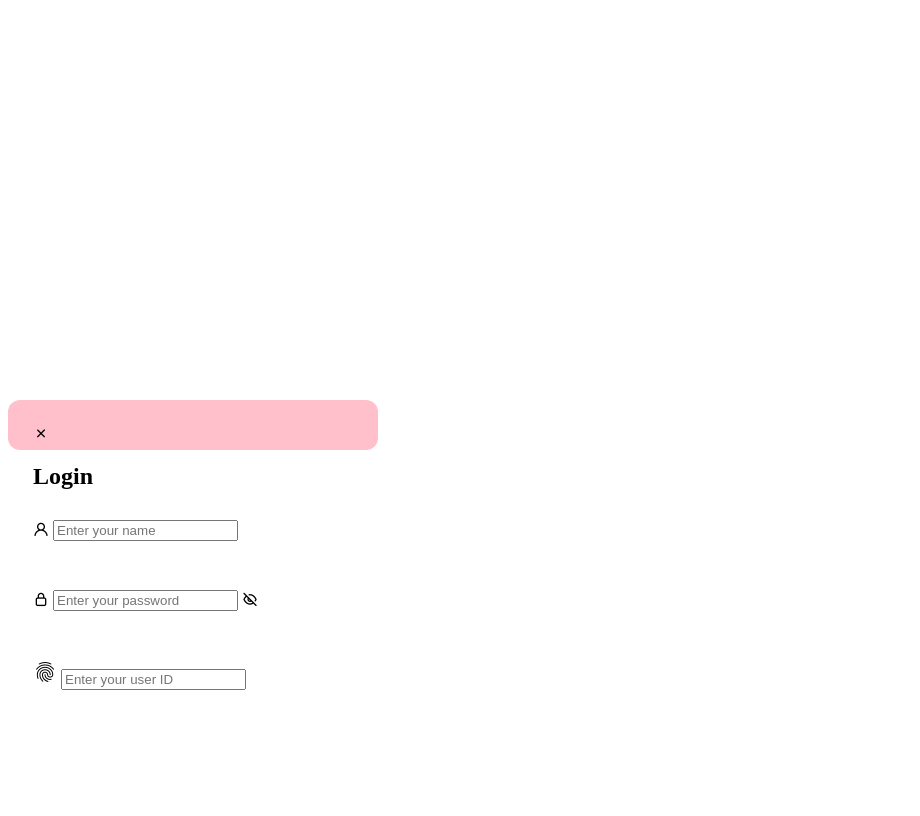
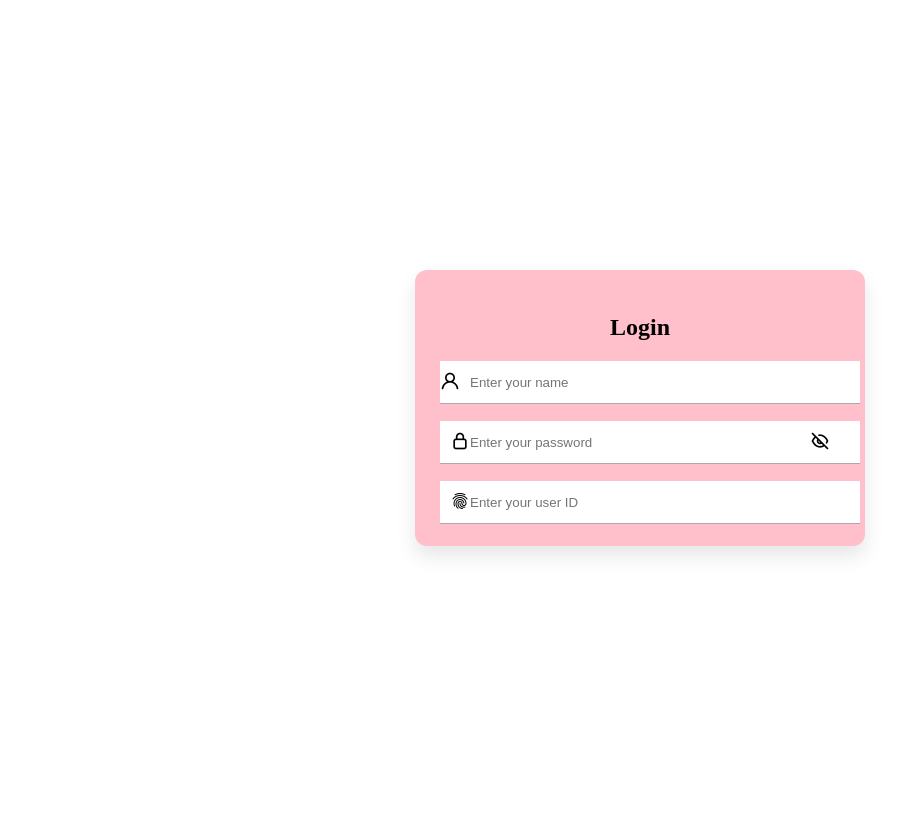
Before and after one commit to ZainabM872/Inventory-Management-System, a Django app: page / in a window 1280 px wide. Shown: the whole page, without its empty margins (0-920 px from the left). Before the commit the page ends 690 px from the top, so only its background shows below. Run offline with Django 5.2, Linux system fonts and the light colour scheme.

Commit message:
adding styling to the input fields and the text

```diff
--- a/static/style.css
+++ b/static/style.css
@@ -1,44 +1,56 @@
-// stlying for the login form
-.home{
-    position: relative;
-    height: 200vh;
+.home {
+    display: flex;
+    justify-content: center; /* Horizontally center the form */
+    align-items: center; /* Vertically center the form */
+    height: 100vh; /* Full viewport height */
     width: 100%;
-
 }
 
 .form_container {
-    position: absolute;
-    max-width: 320px;
-    width:100%;
-    top: 50%;
-    bottom: 50%;
-    z-index: 101;
+    width: 100%;
+    max-width: 400px; /* Set the maximum width for the form */
+    padding: 25px;
     background: pink;
-    padding: 25px;
     border-radius: 12px;
-    box-shadow: rgba(0,0,0,0.1);
+    box-shadow: rgba(0, 0, 0, 0.1) 0px 10px 20px;
 }
 
-/* may delete x for form close
-
-.form-close{
-    position: absolute;
-    top: 10px;
-    right: 20px;
-    color: green;
-    font-size: 22px;
-    opacity: 0.7;
-
-}
-*/
-
-.form_container h2{
-    x
+.login_form h2 {
+    text-align: center; /* Center the heading */
 }
 
 .input_box {
     position: relative;
-    margin-top: 30px;
+    margin-top: 20px;
     width: 100%;
     height: 40px;
 }
+
+.input_box input {
+    height: 100%;
+    width: 90%;
+    border: none;
+    outline: none;
+    border-bottom: 1.5px solid #aaaaaa;
+    padding-left: 30px;
+    padding-right: 30px;
+}
+
+.input_box i, .input_box span.fingerprint {
+    position: absolute;
+    top: 50%;
+    transform: translateY(-50%);
+    font-size: 20px;
+}
+
+.input_box i.lock {
+    left: 10px;
+}
+
+.input_box i.pw_hidden {
+    right: 10px;
+}
+
+.input_box span.fingerprint {
+    left: 10px;
+}
--- a/templates/dashboard/login.html
+++ b/templates/dashboard/login.html
@@ -20,7 +20,6 @@
     <!-- creating the login form -->
      <section class="home">
         <div class="form_container">
-        <i class="uil uil-times form-close"> </i>
             <div class="login_form">
                 <form action="#">
                     <h2>Login</h2>
@@ -29,12 +28,12 @@
                         <input type="text" placeholder="Enter your name" required>
                     </div>
                     <div class="input_box">
-                        <i class="uil uil-lock"></i>
                         <input type="password" placeholder="Enter your password" required>
+                        <i class="uil uil-lock lock"></i>
                         <i class="uil uil-eye-slash pw_hidden"></i>
                     </div>
                     <div class="input_box">
-                        <span class="material-symbols-outlined">fingerprint</span>
+                        <span class="material-symbols-outlined fingerprint">fingerprint</span>
                         <input type="text" placeholder="Enter your user ID" required>
                     </div>
                 </form>
```
